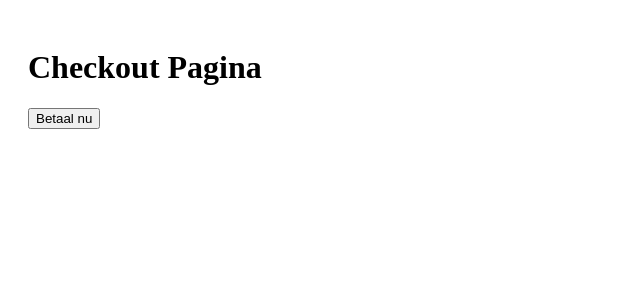
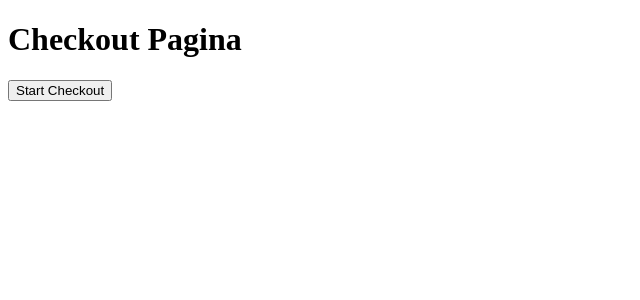
Before and after one commit to IlkerD01/seo-assistant, a Next.js app in the folder frontend/: page /checkout in a window 1280 px wide. Shown: the top 300 px of the page, without its empty margins (0-640 px from the left). Built offline with nearby package versions, Linux system fonts and the light colour scheme.

Commit message:
Update checkout.tsx

```diff
--- a/frontend/src/pages/checkout.tsx
+++ b/frontend/src/pages/checkout.tsx
@@ -3,23 +3,36 @@ import { useState } from "react";
 export default function Checkout() {
   const [loading, setLoading] = useState(false);
 
-  const handleCheckout = async () => {
+  const createCheckoutSession = async () => {
     setLoading(true);
-    const res = await fetch(process.env.NEXT_PUBLIC_BACKEND_URL + "/create-checkout-session", {
-      method: "POST",
-    });
-    const data = await res.json();
-    if (data.url) {
-      window.location.href = data.url;
+    try {
+      const response = await fetch("https://seo-assistant-r44h.onrender.com/create-checkout-session", {
+        method: "POST",
+        headers: {
+          "Content-Type": "application/json",
+        },
+      });
+
+      const session = await response.json();
+
+      if (session && session.url) {
+        window.location.href = session.url; // Stripe redirect
+      } else {
+        alert("Fout bij het aanmaken van een checkout sessie.");
+        setLoading(false);
+      }
+    } catch (error) {
+      console.error("Fout bij starten checkout:", error);
+      alert("Fout bij verbinding met server.");
+      setLoading(false);
     }
-    setLoading(false);
   };
 
   return (
-    <div style={{ padding: 20 }}>
+    <div>
       <h1>Checkout Pagina</h1>
-      <button onClick={handleCheckout} disabled={loading}>
-        {loading ? "Even geduld..." : "Betaal nu"}
+      <button onClick={createCheckoutSession} disabled={loading}>
+        {loading ? "Even geduld..." : "Start Checkout"}
       </button>
     </div>
   );
```
